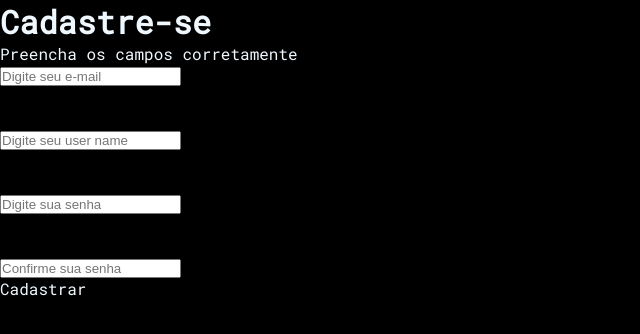
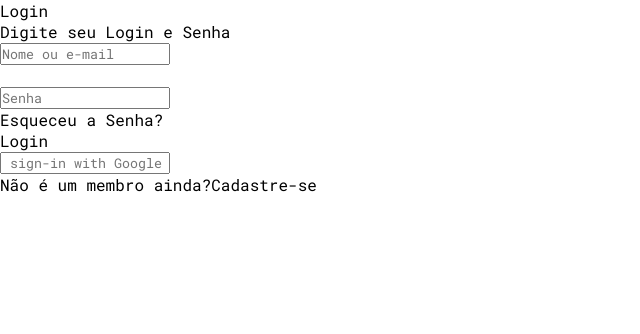
Before and after one commit to Feiticeiros-do-morango/Gerenciador-de-Tickets, a Vue app: page /registration in a window 1280 px wide. Shown: the top 334 px of the page, without its empty margins (0-640 px from the left). Built offline with nearby package versions, Linux system fonts and the light colour scheme.

Commit message:
Update App and Registration

```diff
--- a/src/App.vue
+++ b/src/App.vue
@@ -13,5 +13,6 @@ export default {
     margin: 0;
     padding: 0;
     box-sizing: border-box;
+    font-family: 'Roboto Mono', monospace;
   }
 </style>
--- a/src/views/Registration.vue
+++ b/src/views/Registration.vue
@@ -1,43 +1,28 @@
 <template>
     <div class="main">
-    <h1>Cadastre-se</h1>
-       <p>Preencha os campos corretamente</p>
-    <div>
-        <input type="text" placeholder="Digite seu e-mail">
+     <p>Login</p>
+     <p>Digite seu Login e Senha</p>
+     <input type="text"  placeholder="Nome ou e-mail">
+     <br>
+     <br>
+     <input type="text"  placeholder="Senha">
+     <p>Esqueceu a Senha?</p>
+     <p>Login</p>
+     <div class="google">
+     <input type="text" placeholder=" sign-in with Google">
+     </div>
+     <p>Não é um membro ainda?Cadastre-se</p>
     </div>
-    <br>
-    <br>
-    <div>
-        <input type="text" placeholder="Digite seu user name">
-    </div>
-    <br>
-    <br>
-    <div>
-        <input type="password" placeholder="Digite sua senha">
-    </div>
-    <br>
-    <br>
-    <div>
-        <input type="password" placeholder="Confirme sua senha">
-    </div>
-    <p>Cadastrar</p>
+ </template>
 
+ <script>
+ export default {
 
-    </div>
-</template>
-
+ }
+ </script>
 
 <style scoped>
-.main{
-    font-family: 'Roboto Mono', monospace;
-
-   margin: auto;
-   background-color: black;
-   align-items: center;
-   justify-content: center;
-   color: aliceblue;
-   width: 100%;
-   height: 100vh;
+.main {
 
 }
 </style>
```
